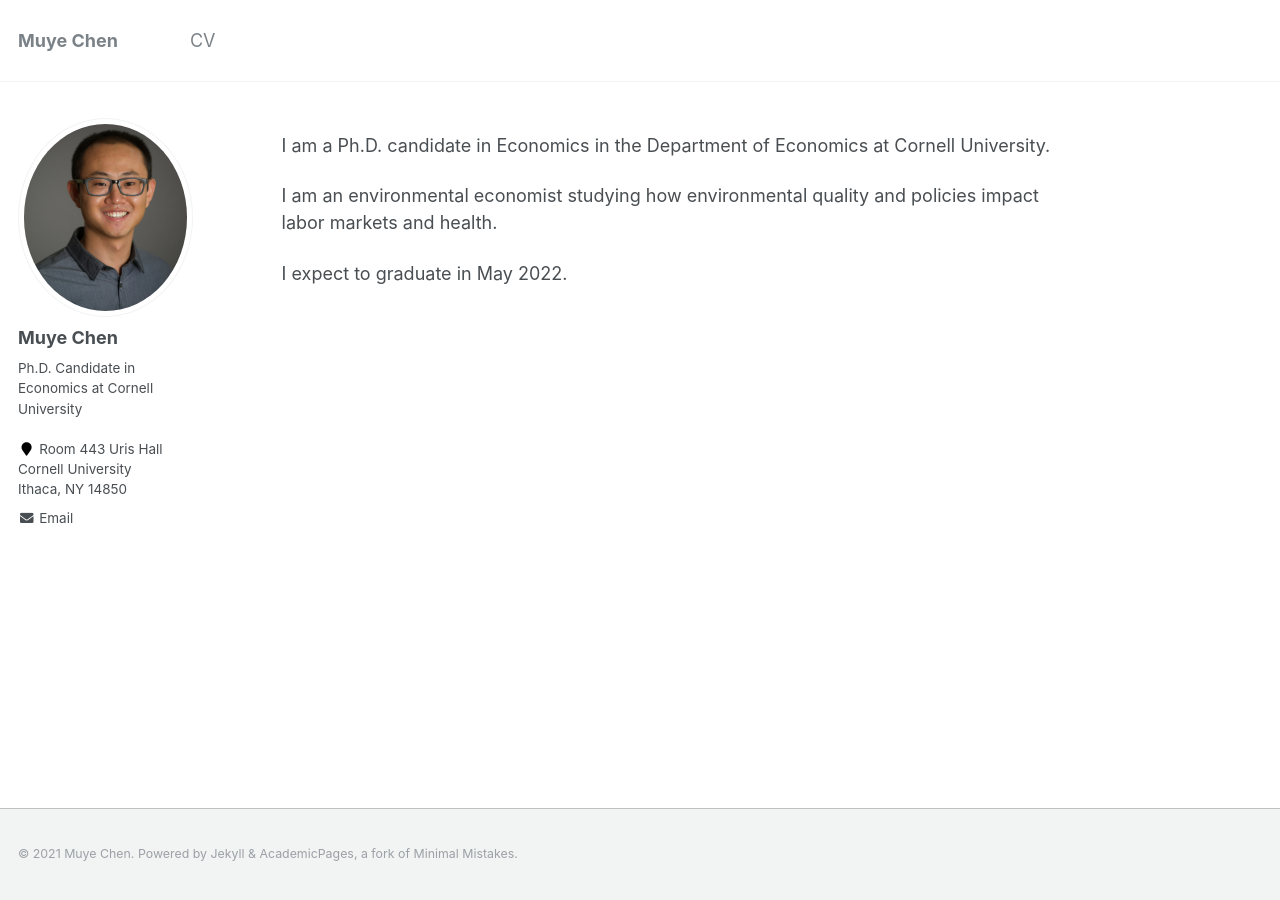
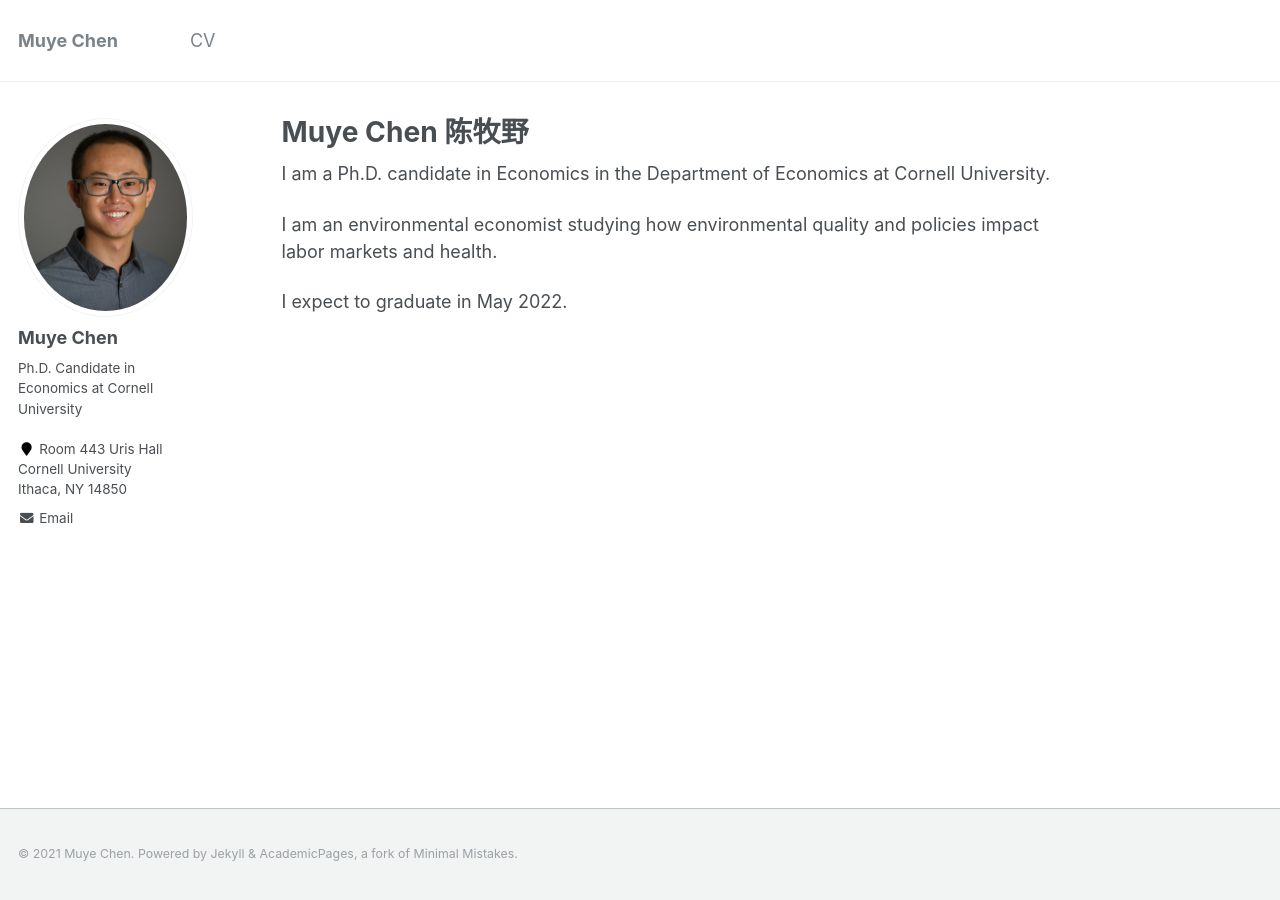
Before and after one commit to muyechenecon/muyechenecon.github.io, a Jekyll site: the page built from _pages/about.md, in a window 1280 px wide. Built offline with Jekyll 4.4.1, drawn with Linux system fonts in a browser that asks for light colours.

Commit message:
Update about.md

```diff
--- a/_pages/about.md
+++ b/_pages/about.md
@@ -1,6 +1,6 @@
 ---
 permalink: /
-title: ""
+title: "Muye Chen 陈牧野"
 author_profile: true
 redirect_from:
   - /about/
```
